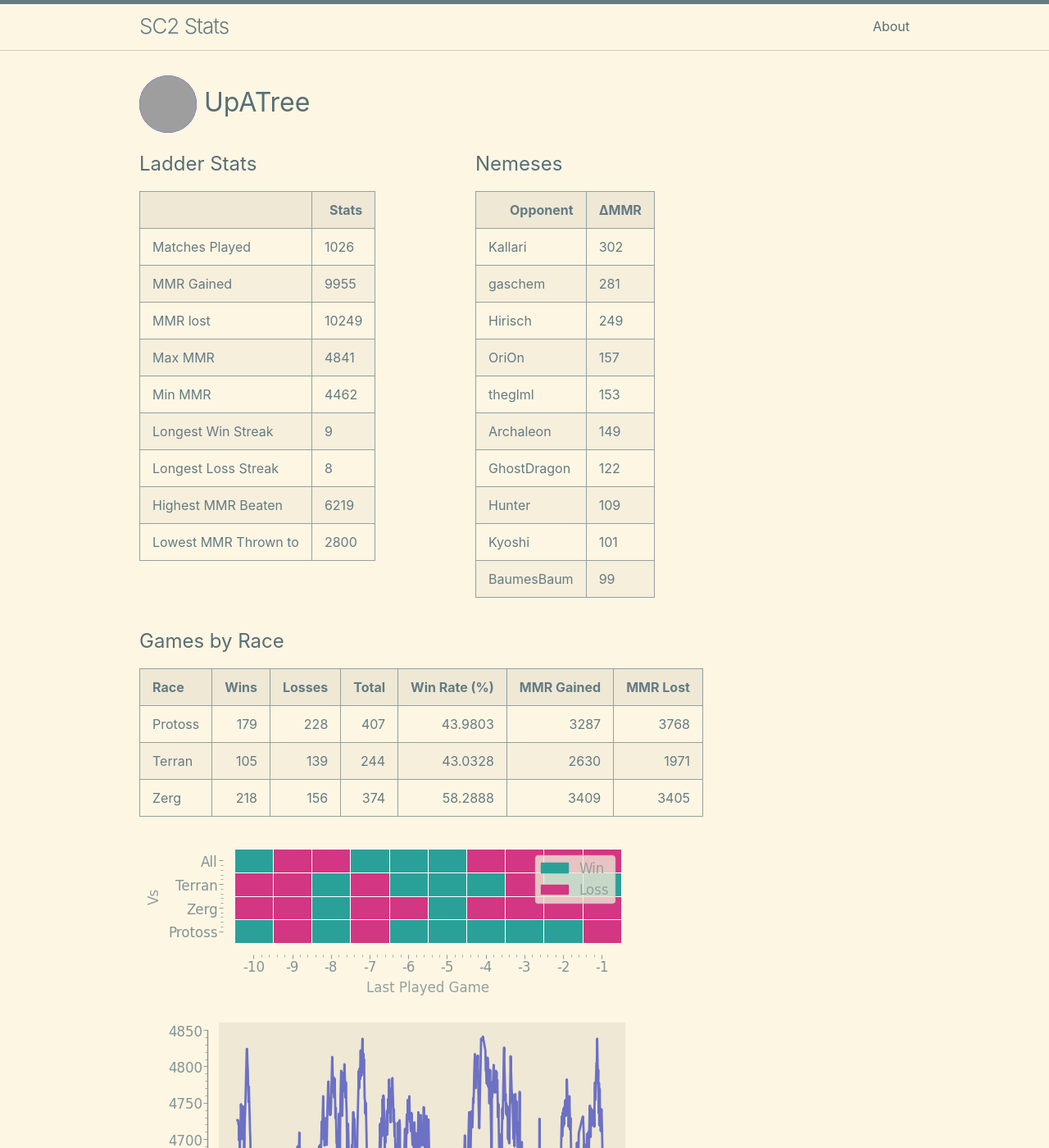
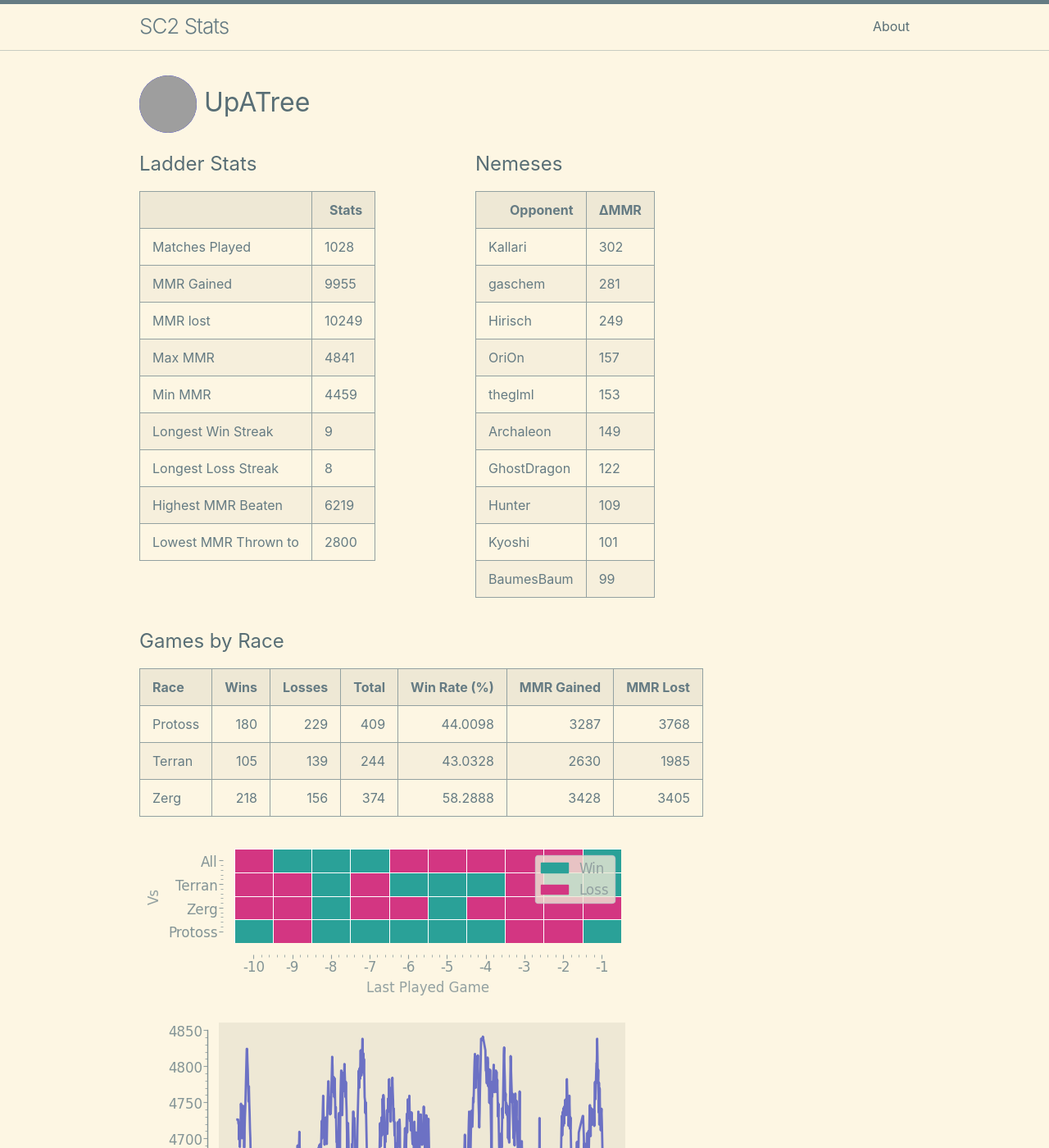
Before and after one commit to kylermurphy/UpATree, a Jekyll site: the page built from docs/index.md, in a window 1280 px wide and 1400 px high. Shown: the whole window at 82% size. Built offline with Jekyll 4.4.1, drawn with Linux system fonts in a browser that asks for light colours; grey boxes are pictures that could not be loaded.

Commit message:
running on push

```diff
--- a/docs/index.md
+++ b/docs/index.md
@@ -18,7 +18,7 @@ layout: home
   <tbody>
     <tr>
       <td>Matches Played</td>
-      <td>1026</td>
+      <td>1028</td>
     </tr>
     <tr>
       <td>MMR Gained</td>
@@ -34,7 +34,7 @@ layout: home
     </tr>
     <tr>
       <td>Min MMR</td>
-      <td>4462</td>
+      <td>4459</td>
     </tr>
     <tr>
       <td>Longest Win Streak</td>
@@ -114,9 +114,9 @@ layout: home
 
 | Race    |   Wins |   Losses |   Total |   Win Rate (%) |   MMR Gained |   MMR Lost |
 |:--------|-------:|---------:|--------:|---------------:|-------------:|-----------:|
-| Protoss |    179 |      228 |     407 |        43.9803 |         3287 |       3768 |
-| Terran  |    105 |      139 |     244 |        43.0328 |         2630 |       1971 |
-| Zerg    |    218 |      156 |     374 |        58.2888 |         3409 |       3405 |
+| Protoss |    180 |      229 |     409 |        44.0098 |         3287 |       3768 |
+| Terran  |    105 |      139 |     244 |        43.0328 |         2630 |       1985 |
+| Zerg    |    218 |      156 |     374 |        58.2888 |         3428 |       3405 |
 
 ![Games by Race](./assets/gm_hist.png)
 
--- a/log.txt
+++ b/log.txt
@@ -255,3 +255,4 @@ Writing a log file 2025-03-03 17:19:51.
 Writing a log file 2025-03-03 17:36:55.
 Writing a log file 2025-03-03 17:49:14.
 Writing a log file 2025-03-03 18:29:46.
+Writing a log file 2025-03-03 18:51:13.
```
Also changed, not shown: docs/assets/MMR.png, docs/assets/daily.png, docs/assets/gm_hist.png, docs/assets/r_wrt.png, 1 other file.
